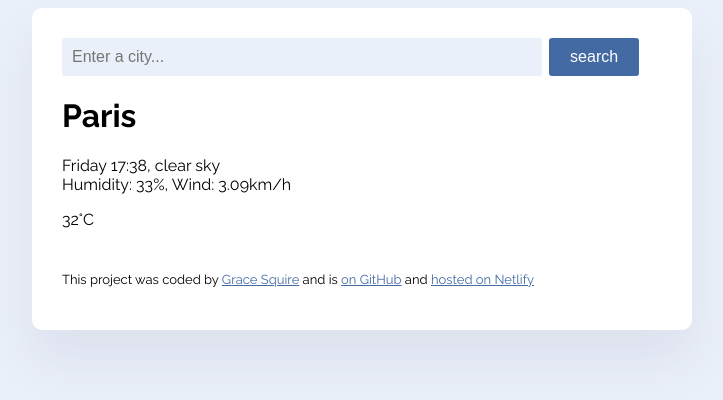
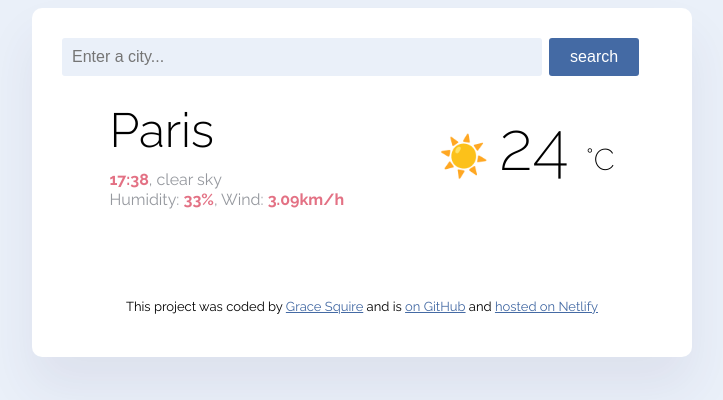
Before and after one commit to GBovisSquire/My_Vanilla_Weather_App, a plain HTML site: page index.html in a window 1280 px wide. Shown: the whole page, without its empty margins (278-1001 px from the left). Drawn offline with Linux system fonts and the light colour scheme.

Commit message:
main styled

```diff
--- a/index.html
+++ b/index.html
@@ -28,15 +28,26 @@
         </form>
       </header>
       <main>
-        <div>
-          <h1>Paris</h1>
-          <p>
-            Friday 17:38, clear sky
-            <br />
-            Humidity: 33%, Wind: 3.09km/h
-          </p>
+        <div class="weather-app-data">
+          <div>
+            <h1 class="weather-app-city">Paris</h1>
+            <p class="weather-app-details">
+              <strong>17:38</strong>, clear sky
+              <br />
+              Humidity: <strong>33%</strong>, Wind: <strong>3.09km/h</strong>
+            </p>
+          </div>
+          <div class="weather-app-temp">
+            <span class="temp-icon">
+              ☀️
+            </span>
+            <span class="temp-value" id="current-temperature">
+              24
+              </span>
+              <span class="temp-unit">
+              °C
+              </span>
         </div>
-        <div>32°C</div>
       </main>
       <footer>
         <p>
--- a/src/style.css
+++ b/src/style.css
@@ -31,9 +31,40 @@
   color: white;
   margin-left: 3px;
 }
+main {
+  padding: 30px 0;
+}
+.weather-app-data {
+  display: flex;
+  justify-content: space-around;
+}
+.weather-app-city {
+  margin: 0;
+  font-size: 48px;
+  line-height: 48px;
+  font-weight: 300;
+}
+.weather-app-details {
+  font-size: 16px;
+  color: rgb(78, 84, 93, 0.6);
+  line-height: 20px;
+}
+.weather-app-details strong {
+  color: rgba(219, 72, 97, 0.777);
+}
+.temp-icon {
+  font-size: 40px;
+}
+.temp-value {
+  font-size: 68px;
+  font-weight: 200;
+}
+.temp-unit {
+  font-size: 30px;
+  font-weight: 200;
+}
 footer {
-  border-top: 2px soild rgb(188, 211, 244);
   padding: 30px 0 0 0;
   font-size: 13px;
-  color: rgba 0, 0, 0, 0.6;
+  text-align: center;
 }
```
